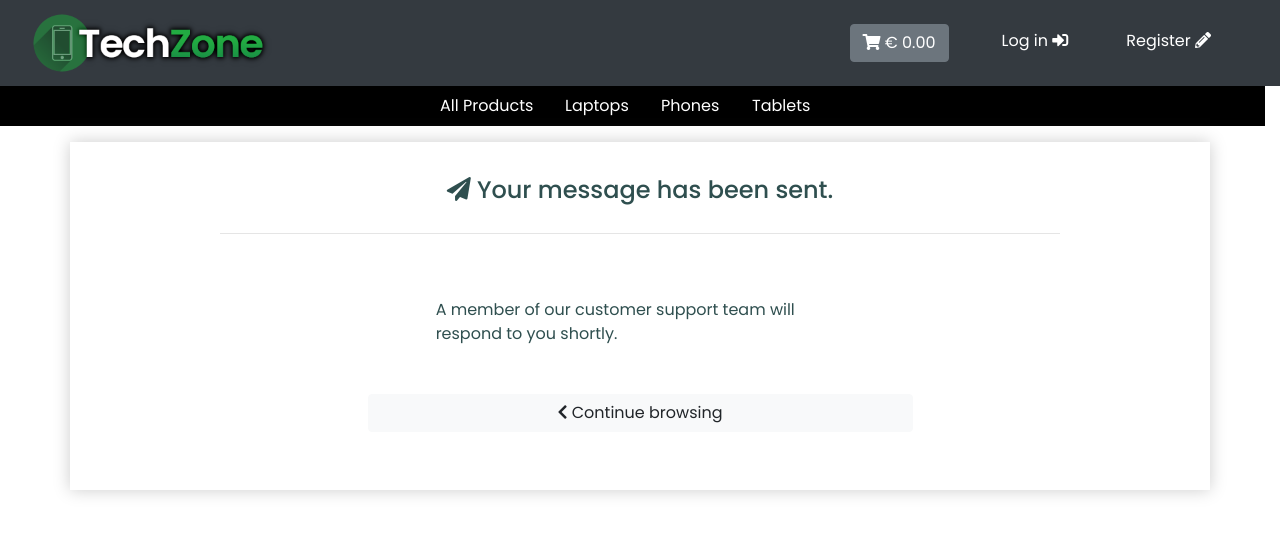
After one commit to testgitpodcistudent/milestone-4-copy, a Django app: template contact/templates/contact/contact_confirmation.html in a window 1280 px wide. The commit adds this page. Shown: the top 535 px of the page. Run offline with Django 3.2, Linux system fonts and the light colour scheme; the template is opened without the code that fills it, so the values that code supplies are empty; some libraries are stand-ins or nearby versions.

Commit message:
Contact form is printing messages to console in developer mode. contact_confirmation has been added and the user is successfully reidrected to this page upon form submission. Ready to be tested on deployed site.

```diff
--- a/contact/templates/contact/contact.html
+++ b/contact/templates/contact/contact.html
@@ -19,7 +19,7 @@
 
         <div class="row">
             <div class="col-12 col-lg-6 ml-auto mr-auto">
-                <form method="POST" action="{% url 'add_product' %}" class="form mb-2" enctype="multipart/form-data">
+                <form method="POST" class="form mb-2">
                     {% csrf_token %}
                     {{ form | crispy }}
                         <button class="btn btn-info rounded-0 w-100" type="submit">Send <i class="far fa-paper-plane"></i></button>
--- /dev/null
+++ b/contact/templates/contact/contact_confirmation.html
@@ -0,0 +1,26 @@
+{% extends "base.html" %}
+{% load static %}
+
+{% block page_header %}
+{% endblock %}
+
+{% block content %}
+    <div class="overlay"></div>
+    <div class="container box-element">
+        <div class="row ml-1 mr-1">
+            <div class="col-12 text-center mt-4 mb-1">
+                <!-- "Back" button (calls browser back function) -->
+
+                    <h4><i class="fas fa-paper-plane"></i> Your message has been sent.</h4>
+            </div>
+        </div>
+        <hr class="w-75">
+
+        <div class="row">
+            <div class="col-12 col-lg-6 ml-auto mr-auto">
+            <p class="w-75 ml-auto mr-auto justify-center mt-5 mb-5">A member of our customer support team will respond to you shortly.</p>
+            <a class="btn btn-light w-100 ml-auto mr-auto mb-5" href="{% url 'products' %}"><i class="fas fa-chevron-left"></i> Continue browsing</a>
+            </div>
+        </div>
+    </div>
+{% endblock %}
--- a/contact/views.py
+++ b/contact/views.py
@@ -3,6 +3,7 @@ from .forms import ContactForm
 from django.core.mail import send_mail, BadHeaderError
 from django.shortcuts import render, redirect
 from django.http import HttpResponse
+from django.contrib import messages
 
 def contact(request):
     if request.method == 'POST':
@@ -18,9 +19,10 @@ def contact(request):
 
             try:
                 send_mail(subject, message, 'codeinstitutestudent1@gmail.com', ['codeinstitutestudent1@gmail.com'])
+                return render(request, "contact/contact_confirmation.html", {'form':form})
             except BadHeaderError:
                 return HttpResponse('Invalid header found.')
-            return redirect ("main:homepage")
+            return render(request, "products/products.html", {'form':form})
 
     form = ContactForm()
-    return render(request, "main/contact.html", {'form':form})
+    return render(request, "contact/contact.html", {'form':form})
```
